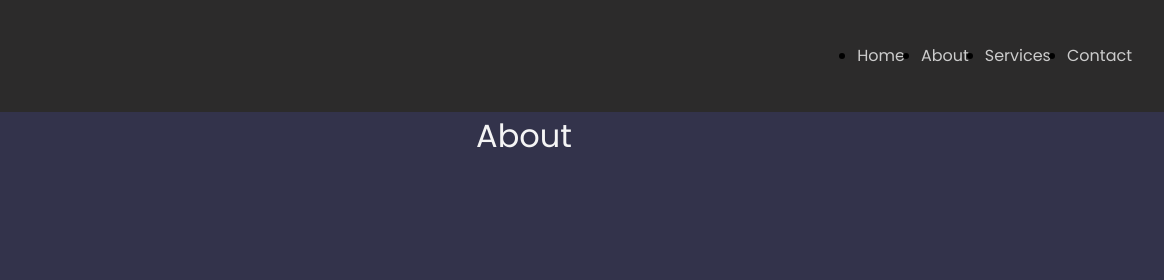
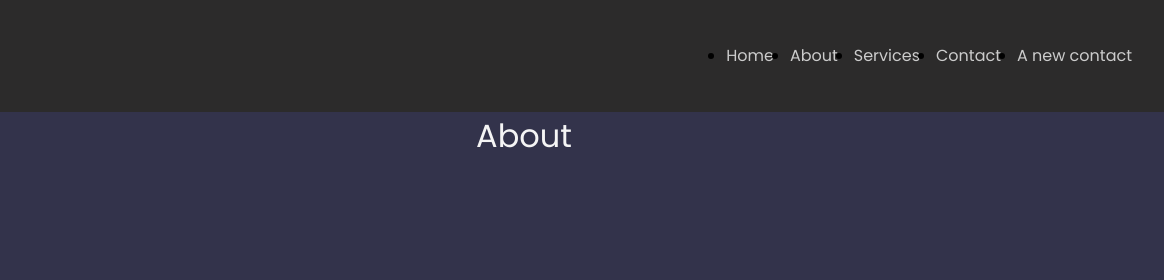
Before and after one commit to Ajibolatao1/First, a plain HTML site: page index.html in a window 1280 px wide. Shown: the top 280 px of the page, 116-1280 px from the left. Drawn offline with Linux system fonts and the light colour scheme.

Commit message:
dev1 branch added

```diff
--- a/index.html
+++ b/index.html
@@ -26,6 +26,7 @@
           <li><a href="#about">About</a></li>
           <li><a href="#services">Services</a></li>
           <li><a href="#contact">Contact</a></li>
+          <li><a href="#contact">A new contact</a></li>
         </ul>
       </div>
     </header>
```
